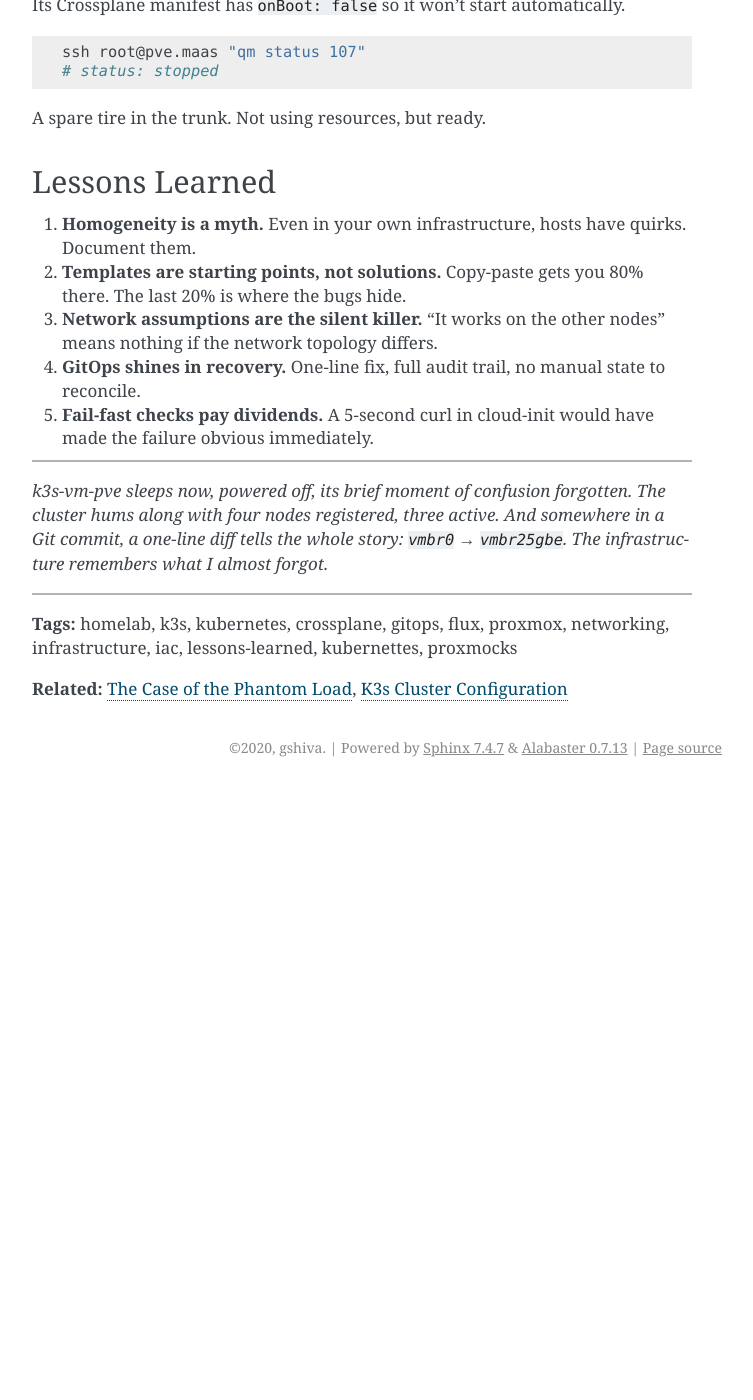
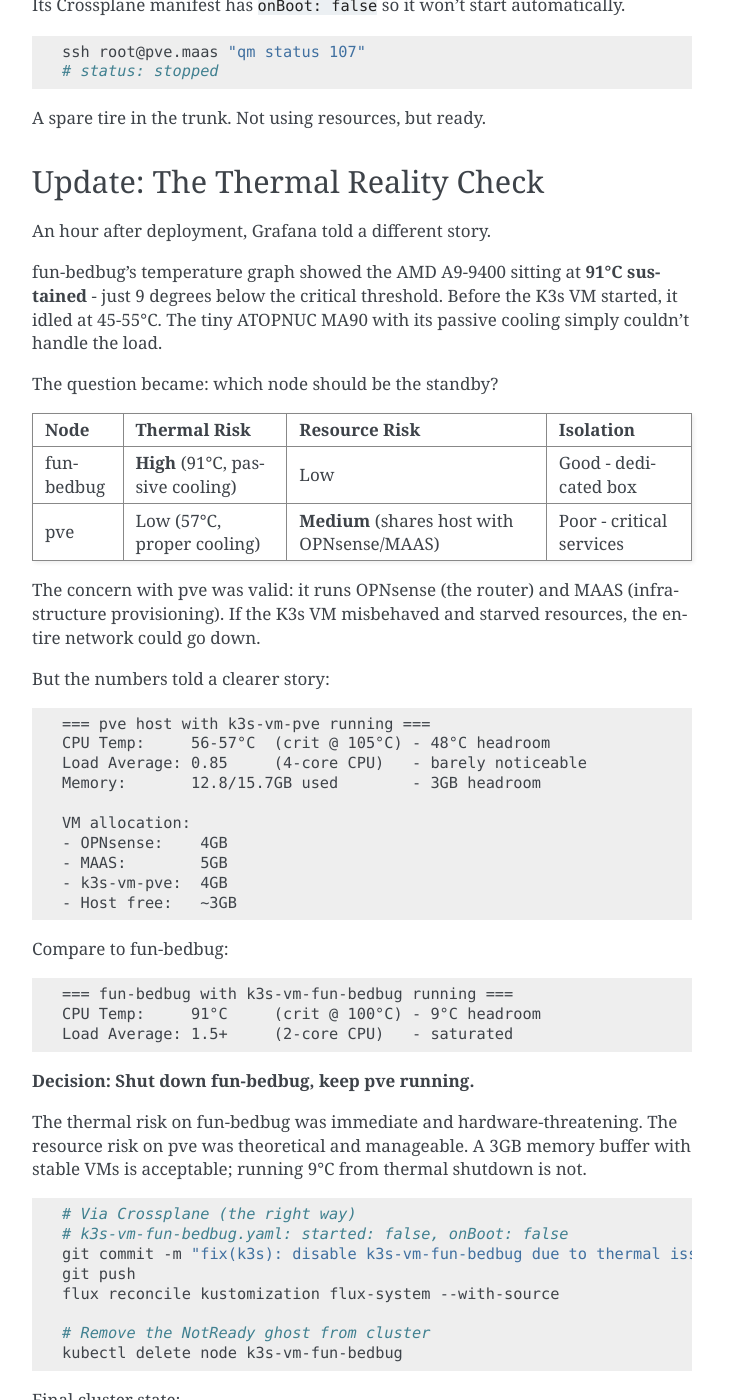
Before and after one commit to homeiac/home, a Sphinx documentation site: the page built from docs/source/md/blog-k3s-vm-pve-fourth-node.md, in a window 1280 px wide and 1400 px high, scrolled down 4870 px. Shown: the whole window, without its empty margins (388-1141 px from the left). Built offline with Sphinx 7.4.7, drawn with Linux system fonts in a browser that asks for light colours; before the commit the page ends 5657 px from its top, so only the background shows below that; some of the changed text lies outside the part shown.

Commit message:
docs: add thermal analysis and final decision to k3s-vm-pve blog
- fun-bedbug hit 91°C (9°C from critical) - shut down
- pve runs at 57°C with 3GB memory headroom - acceptable
- Final cluster: 3 nodes (pumped-piglet, still-fawn, pve)
- Added lessons: thermals trump isolation, NotReady nodes aren't inert

Co-Authored-By: Claude Opus 4.5 <noreply@anthropic.com>

````diff
--- a/docs/source/md/blog-k3s-vm-pve-fourth-node.md
+++ b/docs/source/md/blog-k3s-vm-pve-fourth-node.md
@@ -210,6 +210,70 @@ ssh root@pve.maas "qm status 107"
 
 A spare tire in the trunk. Not using resources, but ready.
 
+## Update: The Thermal Reality Check
+
+An hour after deployment, Grafana told a different story.
+
+fun-bedbug's temperature graph showed the AMD A9-9400 sitting at **91°C sustained** - just 9 degrees below the critical threshold. Before the K3s VM started, it idled at 45-55°C. The tiny ATOPNUC MA90 with its passive cooling simply couldn't handle the load.
+
+The question became: which node should be the standby?
+
+| Node | Thermal Risk | Resource Risk | Isolation |
+|------|-------------|---------------|-----------|
+| fun-bedbug | **High** (91°C, passive cooling) | Low | Good - dedicated box |
+| pve | Low (57°C, proper cooling) | **Medium** (shares host with OPNsense/MAAS) | Poor - critical services |
+
+The concern with pve was valid: it runs OPNsense (the router) and MAAS (infrastructure provisioning). If the K3s VM misbehaved and starved resources, the entire network could go down.
+
+But the numbers told a clearer story:
+
+```
+=== pve host with k3s-vm-pve running ===
+CPU Temp:     56-57°C  (crit @ 105°C) - 48°C headroom
+Load Average: 0.85     (4-core CPU)   - barely noticeable
+Memory:       12.8/15.7GB used        - 3GB headroom
+
+VM allocation:
+- OPNsense:    4GB
+- MAAS:        5GB
+- k3s-vm-pve:  4GB
+- Host free:   ~3GB
+```
+
+Compare to fun-bedbug:
+
+```
+=== fun-bedbug with k3s-vm-fun-bedbug running ===
+CPU Temp:     91°C     (crit @ 100°C) - 9°C headroom
+Load Average: 1.5+     (2-core CPU)   - saturated
+```
+
+**Decision: Shut down fun-bedbug, keep pve running.**
+
+The thermal risk on fun-bedbug was immediate and hardware-threatening. The resource risk on pve was theoretical and manageable. A 3GB memory buffer with stable VMs is acceptable; running 9°C from thermal shutdown is not.
+
+```bash
+# Via Crossplane (the right way)
+# k3s-vm-fun-bedbug.yaml: started: false, onBoot: false
+git commit -m "fix(k3s): disable k3s-vm-fun-bedbug due to thermal issues"
+git push
+flux reconcile kustomization flux-system --with-source
+
+# Remove the NotReady ghost from cluster
+kubectl delete node k3s-vm-fun-bedbug
+```
+
+Final cluster state:
+
+```
+NAME                       STATUS   ROLES                       VERSION
+k3s-vm-pumped-piglet-gpu   Ready    control-plane,etcd,master   v1.35.0+k3s1
+k3s-vm-still-fawn          Ready    control-plane,etcd,master   v1.35.0+k3s1
+k3s-vm-pve                 Ready    control-plane,etcd          v1.35.0+k3s1
+```
+
+Three nodes. Proper etcd quorum. One node can fail without losing the cluster. And no hardware cooking itself to death.
+
 ## Lessons Learned
 
 1. **Homogeneity is a myth.** Even in your own infrastructure, hosts have quirks. Document them.
@@ -222,9 +286,13 @@ A spare tire in the trunk. Not using resources, but ready.
 
 5. **Fail-fast checks pay dividends.** A 5-second curl in cloud-init would have made the failure obvious immediately.
 
+6. **Thermals trump isolation.** Running a node 9°C from critical is worse than sharing a host with other VMs. Hardware damage is permanent; resource contention is manageable.
+
+7. **NotReady nodes are not inert.** They hold etcd membership, leases, and can cause leader election issues. If a node is intentionally offline, remove it from the cluster entirely.
+
 ---
 
-*k3s-vm-pve sleeps now, powered off, its brief moment of confusion forgotten. The cluster hums along with four nodes registered, three active. And somewhere in a Git commit, a one-line diff tells the whole story: `vmbr0` → `vmbr25gbe`. The infrastructure remembers what I almost forgot.*
+*k3s-vm-pve hums along now at 57°C, sharing its host with OPNsense and MAAS. fun-bedbug sits powered off, its passive cooling finally getting a break. The cluster runs with three nodes - proper quorum, proper thermals, proper GitOps. And somewhere in a Grafana dashboard, a temperature graph tells the real story: 91°C was too close. 57°C is just right.*
 
 ---
 
````
